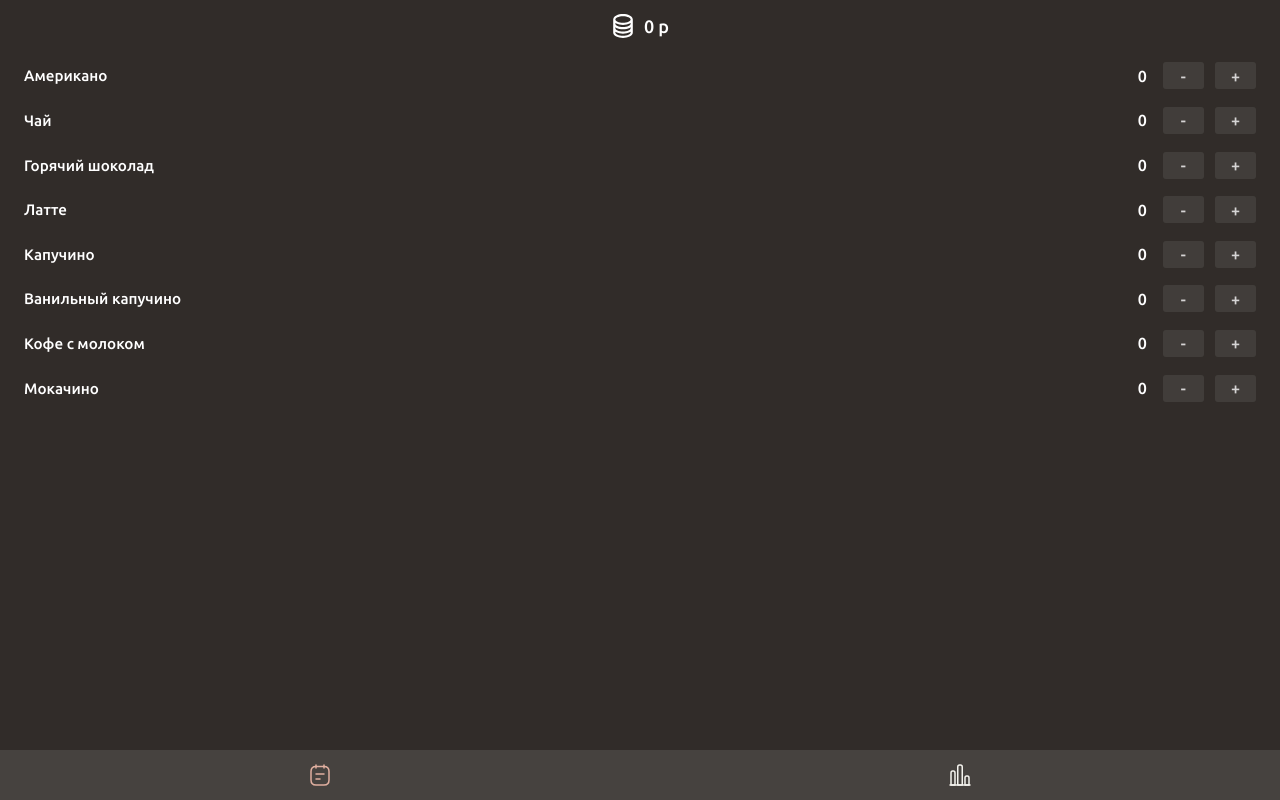
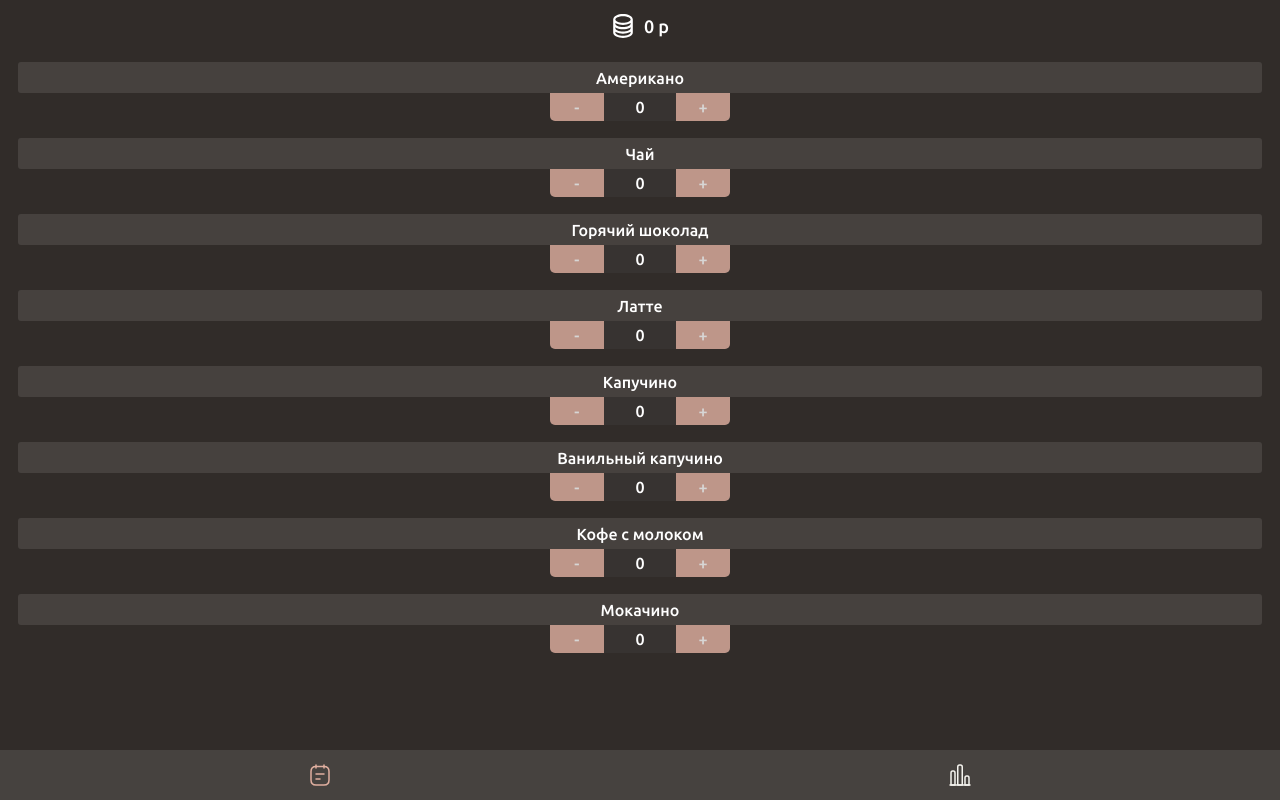
Before and after one commit to Beleks/coffee, a Nuxt app: page / in a window 1280 px wide. Built offline with nearby package versions, Linux system fonts and the light colour scheme.

Commit message:
change coffe item style

```diff
--- a/components/BottomMenu.vue
+++ b/components/BottomMenu.vue
@@ -36,7 +36,7 @@ export default {
 
 <style lang="scss" scoped>
 .bottom_menu {
-  position: absolute;
+  position: fixed;
   display: flex;
   justify-content: space-evenly;
   padding: 0.8em 0;
--- a/components/CoffeMenu.vue
+++ b/components/CoffeMenu.vue
@@ -32,5 +32,6 @@ export default {
 
 <style lang="scss" scoped>
 .bg{
+  padding-bottom: 50px;
 }
 </style>
--- a/components/CoffeMenuItem.vue
+++ b/components/CoffeMenuItem.vue
@@ -1,12 +1,12 @@
 <template>
   <div class="item">
-    <div class="name">{{ itemCofe.name }}</div>
-    <div>
-      <div class="price">{{ itemCofe.sum }}</div>
-      <div class="buttons">
-        <div @click="changeSum(itemCofe.sum - 1)">-</div>
-        <div @click="changeSum(itemCofe.sum + 1)">+</div>
+    <div class="name">
+      {{ itemCofe.name }}
     </div>
+    <div class="counter">
+      <div @click="changeSum(itemCofe.sum - 1)" class="button">-</div>
+      <div>{{ itemCofe.sum }}</div>
+      <div @click="changeSum(itemCofe.sum + 1)" class="button">+</div>
     </div>
   </div>
 </template>
@@ -39,38 +39,41 @@ export default {
 <style lang="scss" scoped>
 .item {
   display: flex;
+  flex-direction: column;
   align-items: center;
   margin: 1.1em 1.5em;
-  justify-content: space-between;
+  justify-content: center;
   font-family: "Ubuntu Medium";
 
   color: #fff;
 
   .name {
-    font-size: 0.95em;
+    // font-size: 0.95em;
+    background-color: #46413e;
+    text-align: center;
+    padding: 0.4em;
+    border-radius: 3px;
+    width: 100%;
   }
-
-  .price {
-    margin-right: 1em;
-    text-align: right;
-    min-width: 40px;
+  .counter {
+    min-width: 180px;
+    text-align: center;
+    display: flex;
+    justify-content: space-between;
+    background-color: #373331;
+    border-radius: 0 0 5px 5px;
+    overflow: hidden;
   }
-  .buttons {
+  .button {
     display: flex;
-    div {
     cursor: pointer;
-      background-color: rgb(70, 66, 63);
+    background-color: #e0afa0;
     display: flex;
     justify-content: center;
     align-items: center;
     min-width: 41px;
-      height: 27px;
-      border-radius: 3px;
+    padding: 0.3em 0.4em;
     opacity: 0.8;
-    }
-    div:last-child {
-      margin-left: 0.7em;
-    }
   }
 }
 .item > div:last-child {
```
Lines whose indentation alone changed are shown as unchanged.
